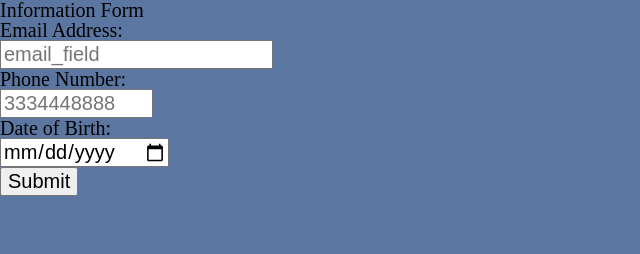
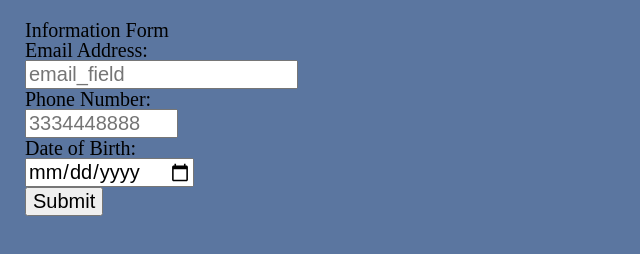
Before and after one commit to Hoizard/ITMD362-Lab2, a plain HTML site: page index.html in a window 1280 px wide. Shown: the whole page, without its empty margins (0-640 px from the left). Drawn offline with Linux system fonts and the light colour scheme.

Commit message:
Moved body down, added margin and padding

```diff
--- a/screen.css
+++ b/screen.css
@@ -45,11 +45,6 @@ q:before, q:after {
 table {
 	border-collapse: collapse;
 	border-spacing: 0;
-}
-body {
-  font-size: 20px;
-  font-family: 'Times New Roman', sans-serif;
-  background-color: #5b76a0;
 }
 
 /* select normalize css */
@@ -224,6 +219,16 @@ textarea {
 
 /* start my css */
 
+body {
+  margin-left: 5px;
+  margin-right: 5px;
+  padding: 20px;
+  font-size: 20px;
+  font-family: 'Times New Roman', sans-serif;
+  background-color: #5b76a0;
+}
+
+
 label, input {
   display: block;
 }
```
